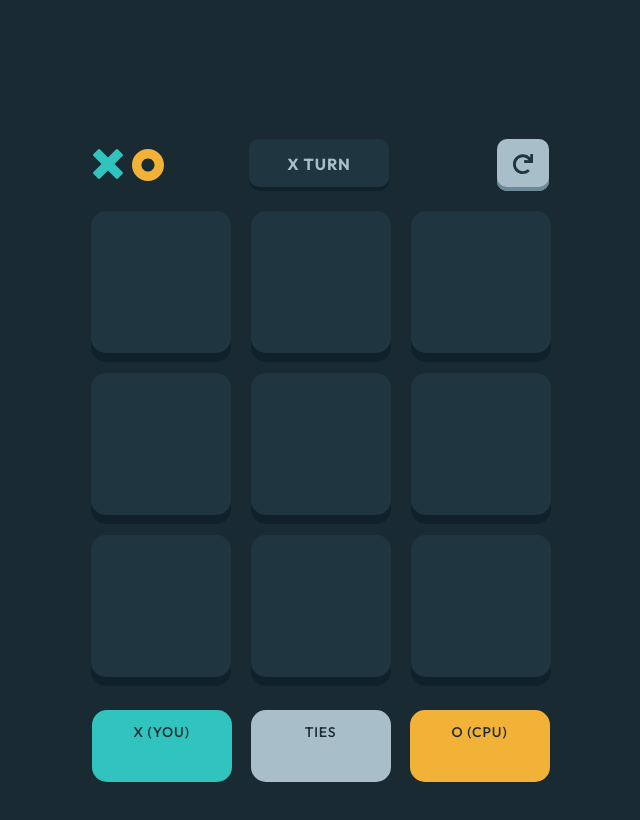
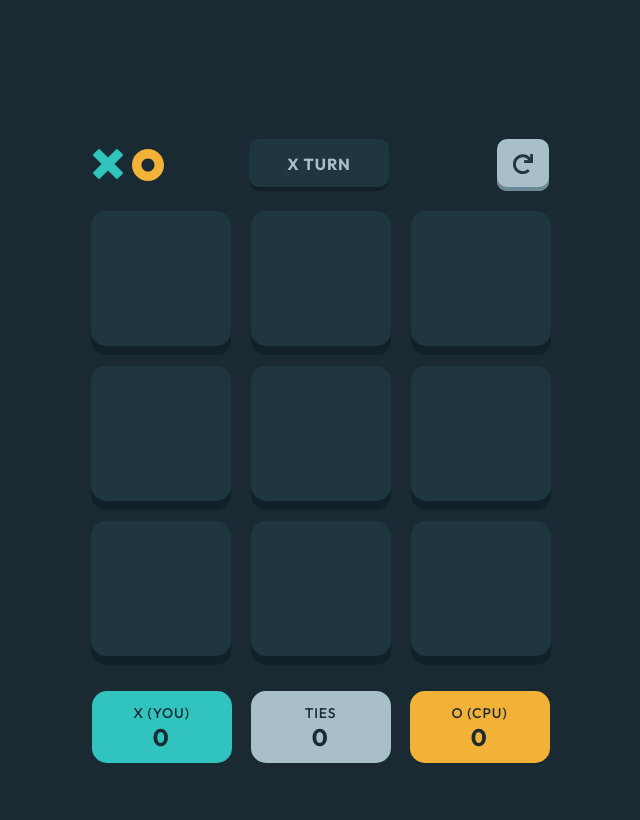
Before and after one commit to Daniel-Bilodid/tic-tac-toe, a plain HTML site: page index.html in a window 1280 px wide. Shown: the whole page, without its empty margins (319-959 px from the left). Drawn offline with nearby package versions, Linux system fonts and the light colour scheme.

Commit message:
small fixes

```diff
--- a/index.html
+++ b/index.html
@@ -8,6 +8,7 @@
     <script src="https://cdnjs.cloudflare.com/ajax/libs/gsap/3.9.1/gsap.min.js"></script>
   </head>
   <body>
+    <main>
       <div class="tic__start">
         <div class="tic__start-icons">
           <img class="x-img" src="./images/icon-x.svg" alt="x" />
@@ -87,6 +88,7 @@
 
         <button class="tic__start-player">NEW GAME (VS PLAYER)</button>
       </div>
+    </main>
     <div class="winner__popup">
       <div class="winner__popup-wrapper">
         <div class="winner__popup-text">PLAYER 1 WINS!</div>
@@ -127,15 +129,15 @@
 
         <div class="win-X">
           <div class="win-x-res">X (YOU)</div>
-          <div class="winner__x"></div>
+          <div class="winner__x">0</div>
         </div>
         <div class="ties">
           <div class="draw__result">TIES</div>
-          <div class="draw"></div>
+          <div class="draw">0</div>
         </div>
         <div class="win-O">
           <div class="win-o-res">O (CPU)</div>
-          <div class="winner__o"></div>
+          <div class="winner__o">0</div>
         </div>
       </div>
     </div>
--- a/styles.css
+++ b/styles.css
@@ -16,7 +16,7 @@ body {
 
 .cell {
   width: 102px;
-  height: 140px;
+  height: 133px;
   border-radius: 15px;
 
   box-shadow: inset 0px -8px 0px 0px rgb(16, 33, 42);
@@ -106,7 +106,7 @@ table {
   width: 459px;
   margin: 0 auto;
   display: flex;
-  margin-top: 19px;
+  margin-top: 0px;
 }
 .ties {
   width: 140px;
```
Lines whose indentation alone changed are shown as unchanged.
